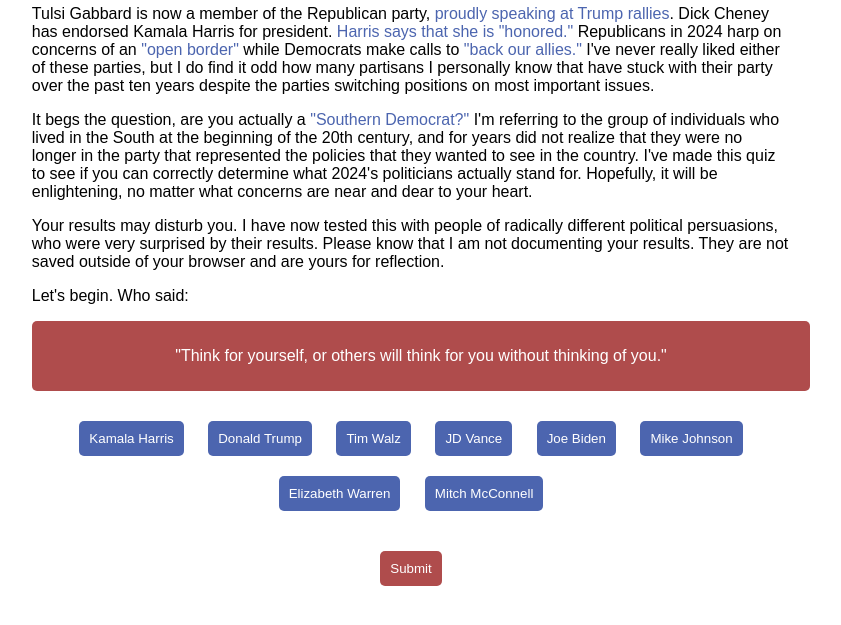
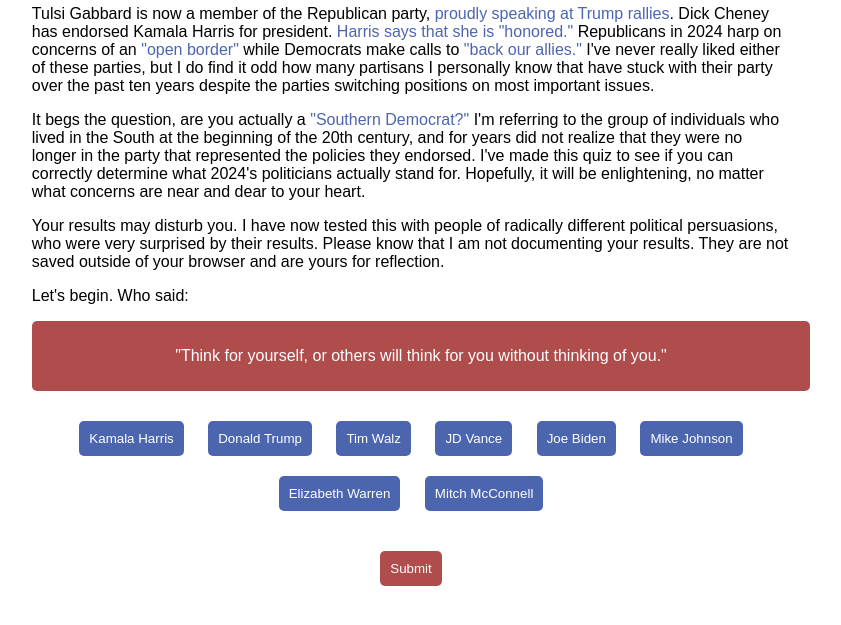
Before and after one commit to ttooccooll/Who-Said-It, a plain HTML site: page index.html in a window 1280 px wide. Shown: the part 131-756 px from the top of the page, without its empty margins (229-1070 px from the left). Drawn offline with Linux system fonts and the light colour scheme.

```diff
--- a/index.html
+++ b/index.html
@@ -11,7 +11,7 @@
     <h1>Who Said It Quiz</h1>
     <div id="yep">
         <p>Tulsi Gabbard is now a member of the Republican party, <a href="https://www.youtube.com/watch?v=jzQPGqggtBY">proudly speaking at Trump rallies</a>. Dick Cheney has endorsed Kamala Harris for president. <a href="https://www.youtube.com/watch?v=dNVoSdUHw5I">Harris says that she is "honored."</a> Republicans in 2024 harp on concerns of an <a href="https://www.youtube.com/watch?v=yNReGVV9Mc8">"open border"</a> while Democrats make calls to <a href="https://www.youtube.com/watch?v=SYuQekIL_CI">"back our allies."</a> I've never really liked either of these parties, but I do find it odd how many partisans I personally know that have stuck with their party over the past ten years despite the parties switching positions on most important issues.</p>
-        <p>It begs the question, are you actually a <a href="https://www.americaexplained.org/who-are-the-southern-democrats.htm">"Southern Democrat?"</a> I'm referring to the group of individuals who lived in the South at the beginning of the 20th century, and for years did not realize that they were no longer in the party that represented the policies that they wanted to see in the country. I've made this quiz to see if you can correctly determine what 2024's politicians actually stand for. Hopefully, it will be enlightening, no matter what concerns are near and dear to your heart.</p>
+        <p>It begs the question, are you actually a <a href="https://www.americaexplained.org/who-are-the-southern-democrats.htm">"Southern Democrat?"</a> I'm referring to the group of individuals who lived in the South at the beginning of the 20th century, and for years did not realize that they were no longer in the party that represented the policies they endorsed. I've made this quiz to see if you can correctly determine what 2024's politicians actually stand for. Hopefully, it will be enlightening, no matter what concerns are near and dear to your heart.</p>
         <p>Your results may disturb you. I have now tested this with people of radically different political persuasions, who were very surprised by their results. Please know that I am not documenting your results. They are not saved outside of your browser and are yours for reflection.</p>
         <p>Let's begin. Who said:</p>
     </div>
```
